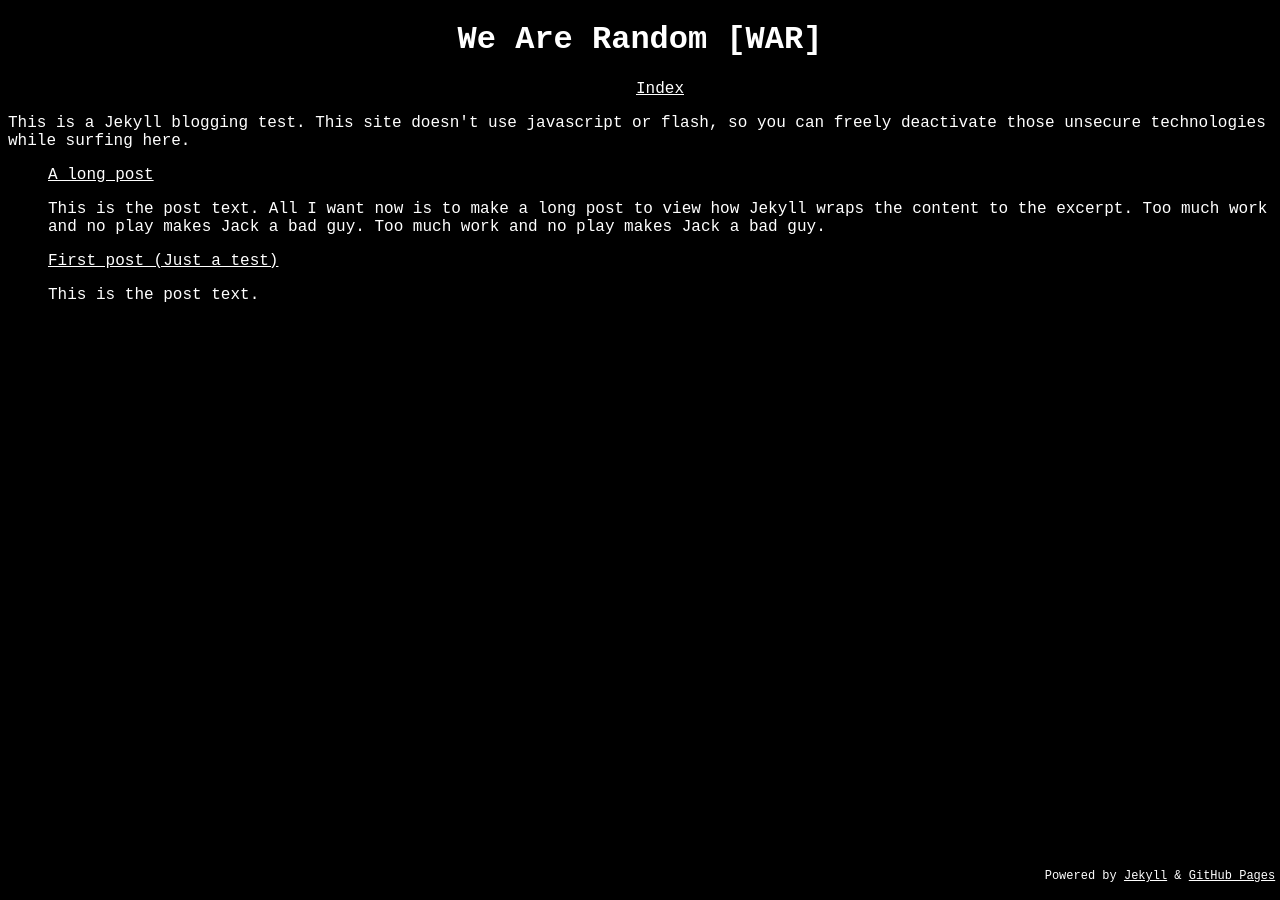
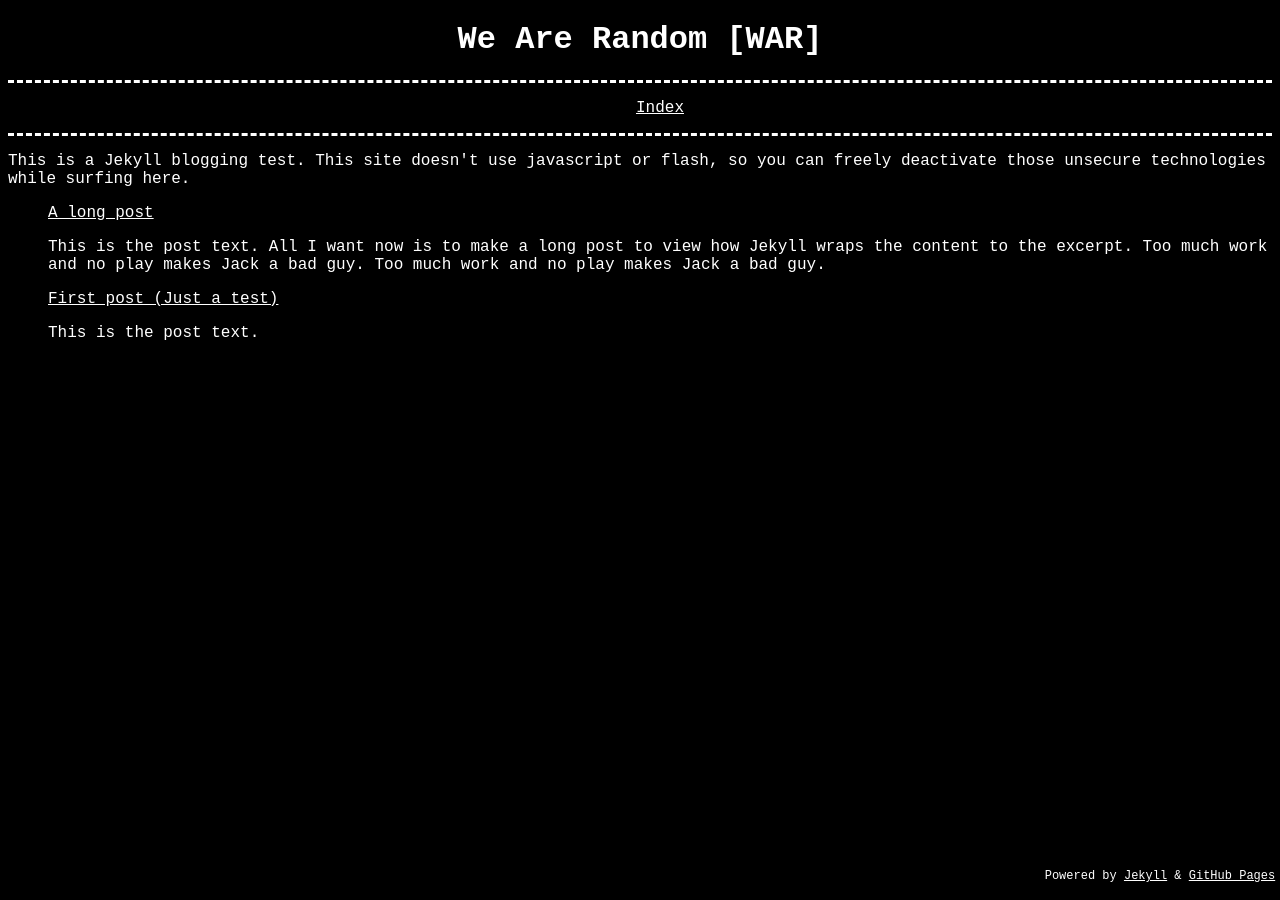
Before and after one commit to wearerandom/wearerandom.github.io, a Jekyll site: the page built from index.html, in a window 1280 px wide. Built offline with Jekyll 4.4.1, drawn with Linux system fonts in a browser that asks for light colours.

Commit message:
Update _styles.scss

```diff
--- a/_sass/_styles.scss
+++ b/_sass/_styles.scss
@@ -14,8 +14,9 @@ body.wrap{
     }
     .nav {
         text-align: center;
-        border-top-style: 2px dashed;
-        border-bottom-style: 2px dashed;
+        border-size: 3px;
+        border-top-style: dashed;
+        border-bottom-style: dashed;
         ul {
             li {
                 list-style-type: none;
```
